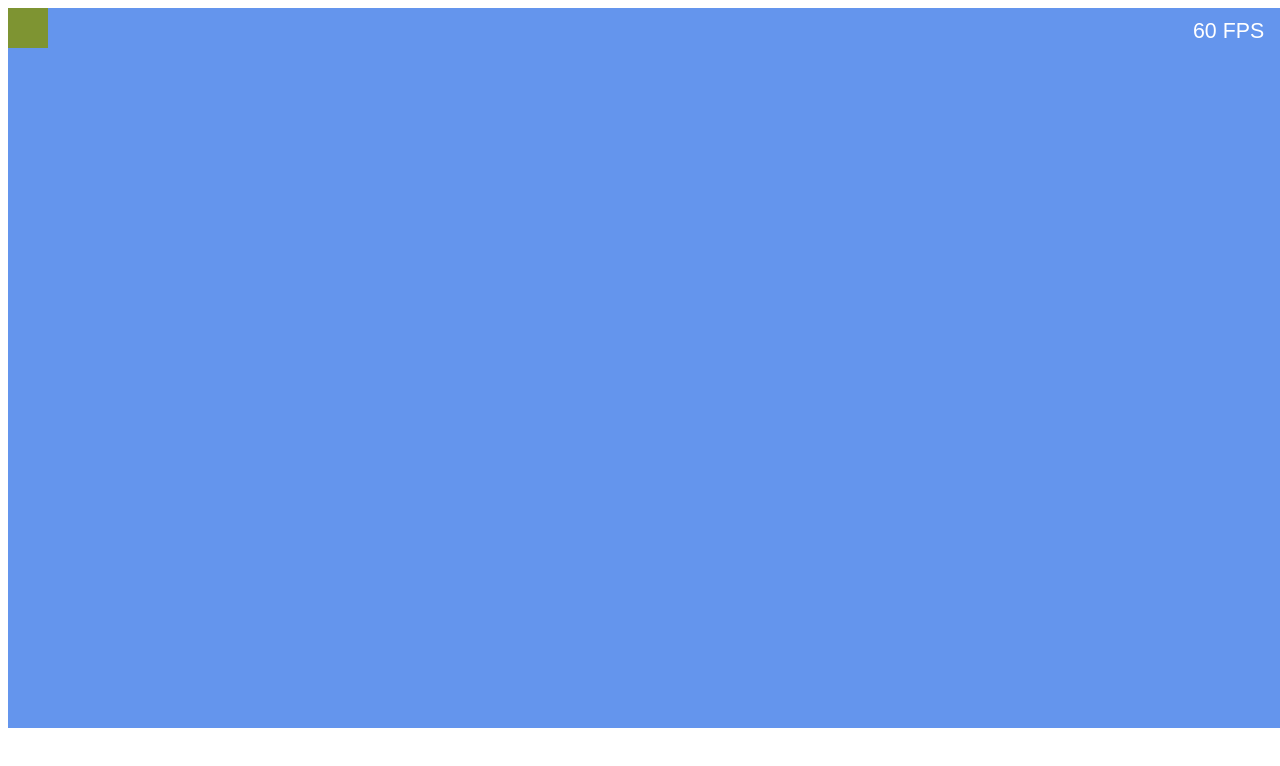
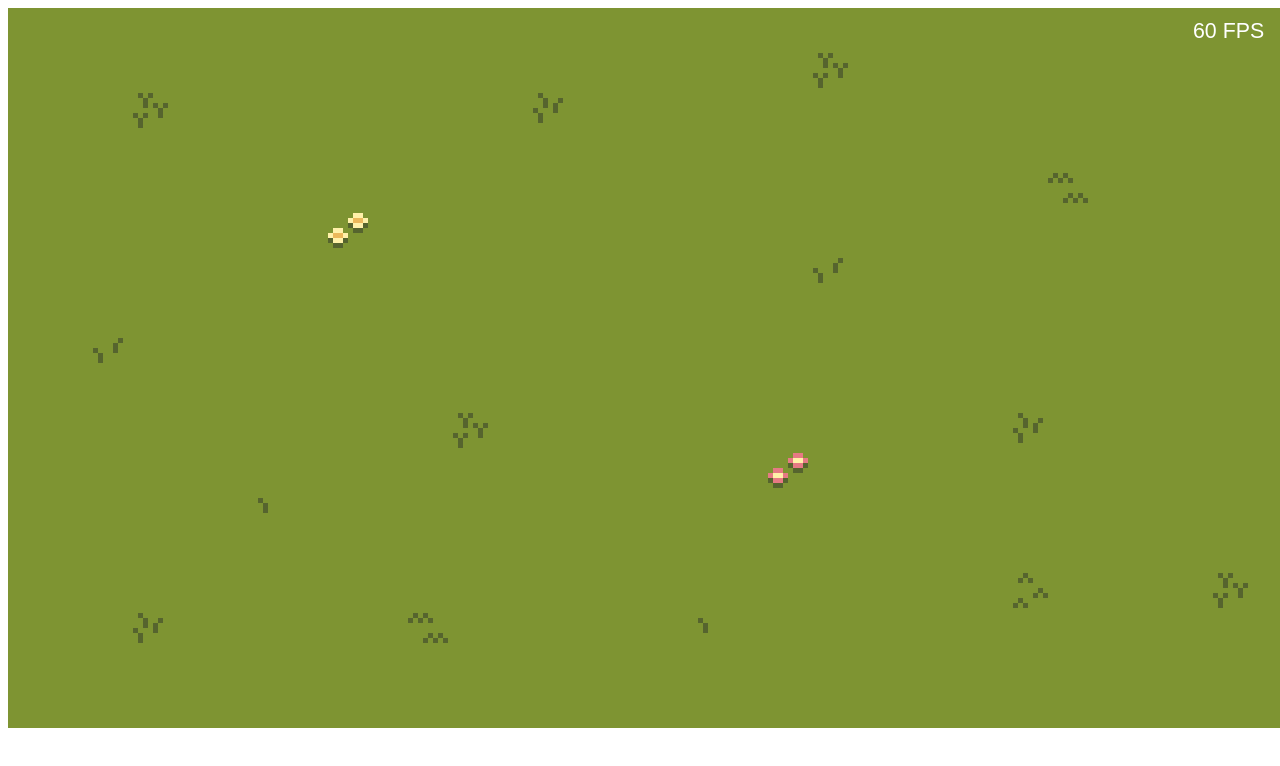
Before and after one commit to EnzeD/tiny-realm, a plain HTML site: page index.html in a window 1280 px wide. Drawn offline with Linux system fonts and the light colour scheme.

Commit message:
Full Map Displayed

```diff
--- /dev/null
+++ b/drawMap.js
@@ -0,0 +1,25 @@
+function drawMap() {
+
+    let imageMap = imageLoader.getImage("images/Overworld.png");
+
+    fetch("map/map-test.json")
+        .then(response => response.json())
+        .then(mapData => {
+            const tileData = mapData.layers[0].data;
+            console.log(tileData);
+
+            tileData.forEach((tileId, index) => {
+                sprite = new Sprite(imageMap);
+                sprite.setTileSheet(tileWidth, tileHeight);
+                const x = index % mapWidth;
+                const y = Math.floor(index / mapWidth);
+                const tileX = x * tileHeight * scale;
+                const tileY = y * tileWidth * scale;
+                sprite.x = tileX;
+                sprite.y = tileY;
+                sprite.currentFrame = tileId - 1
+                sprite.setScale(scale, scale);
+                lstSprites.push(sprite);
+            });
+        })
+};
--- a/game.js
+++ b/game.js
@@ -7,7 +7,11 @@ let lstSprites = [];
 let spritePlayer;
 let spriteEnemy;
 
-const SCALE = 5;
+const scale = 5;
+const tileWidth = 8;
+const tileHeight = 8;
+const mapWidth = 32;
+const mapHeight = 18;
 
 function rnd(min, max) {
     return Math.floor(Math.random() * (max - min) + min)
@@ -32,21 +36,22 @@ function startGame() {
     lstSprites = [];
 
     // Map
-    let imageMap = imageLoader.getImage("images/Overworld.png");
-    spriteMap = new Sprite(imageMap);
-    spriteMap.setTileSheet(8, 8);
-    spriteMap.currentFrame = 0;
-    spriteMap.setScale(SCALE, SCALE);
+    drawMap();
+
+    // Player
+    let imagePlayer = imageLoader.getImage("images/Units.png");
+    spritePlayer = new Sprite(imagePlayer);
+    spritePlayer.setTileSheet(tileWidth, tileHeight);
+
+    //spritePlayer.x = mapWidth / 2 * scale + tileWidth / 2;
+    //spritePlayer.y = mapHeight / 2 * scale + tileHeight / 2;
+    spritePlayer.currentFrame = 2;
 
     // Joueur
-    let imagePlayer = imageLoader.getImage("images/player.png");
-    spritePlayer = new Sprite(imagePlayer);
-    spritePlayer.setTileSheet(30, 16);
-    spritePlayer.x = 25 * 4;
-    spritePlayer.setScale(4, 4);
+    /*
     spritePlayer.addAnimation("TURNRIGHT", [0, 1, 2, 3, 4, 5, 6, 7, 8], 0.1, false);
     spritePlayer.addAnimation("TURNUP", [9, 10, 11, 12, 13, 14, 15, 16, 17, 18, 19, 20], 0.1, false);
-    spritePlayer.startAnimation("TURNRIGHT");
+    spritePlayer.startAnimation("TURNRIGHT"); */
 
     // Ennemi rouge
     let imageEnemy = imageLoader.getImage("images/enemyred.png");
@@ -57,9 +62,10 @@ function startGame() {
     spriteEnemy.startAnimation("TURN");
 
 
-    lstSprites.push(spriteMap);
+    //lstSprites.push(spriteMap);
     //lstSprites.push(spritePlayer);
     //lstSprites.push(spriteEnemy);
+    lstSprites.push(spritePlayer);
 
     gameReady = true;
 }
@@ -72,10 +78,10 @@ function update(dt) {
     lstSprites.forEach(sprite => {
         sprite.update(dt);
     });
-
+    /*
     if (spritePlayer.currentAnimation.name == "TURNRIGHT" && spritePlayer.currentAnimation.end) {
         spritePlayer.startAnimation("TURNUP");
-    }
+    } */
 
     // checkPlayerInput(dt);
 }
--- a/index.html
+++ b/index.html
@@ -5,6 +5,7 @@
     <script src="ImageLoader.js"></script>
     <script src="controls.js"></script>
     <script src="sprite.js"></script>
+    <script src="drawMap.js"></script>
     <script src="game.js"></script>
     <script src="main.js"></script>
 </body>
```
